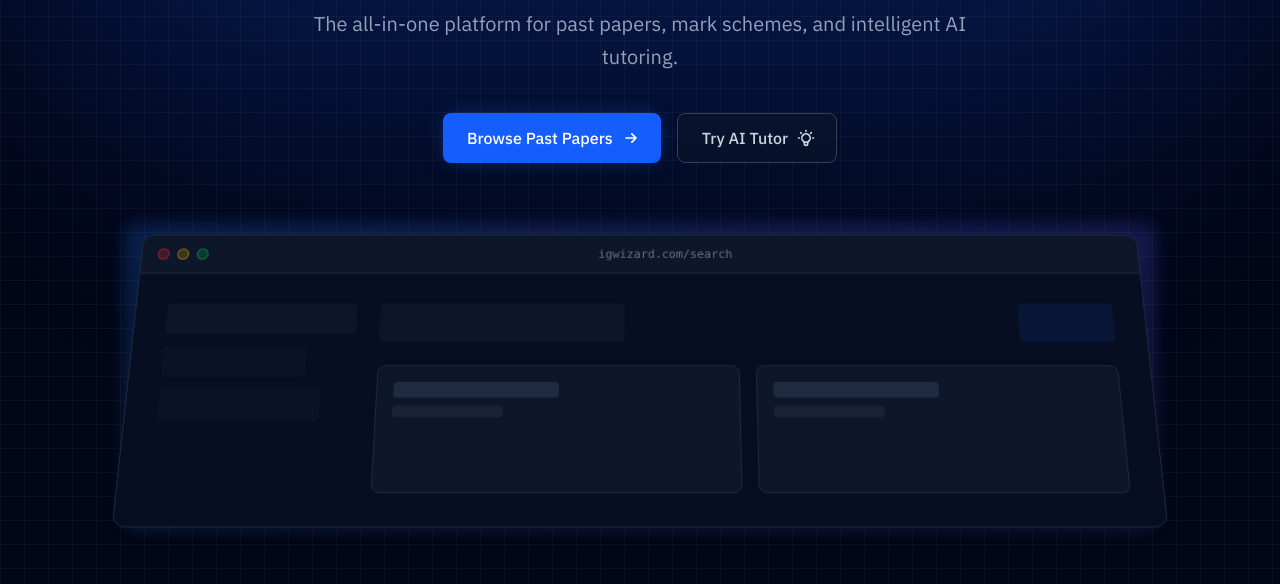
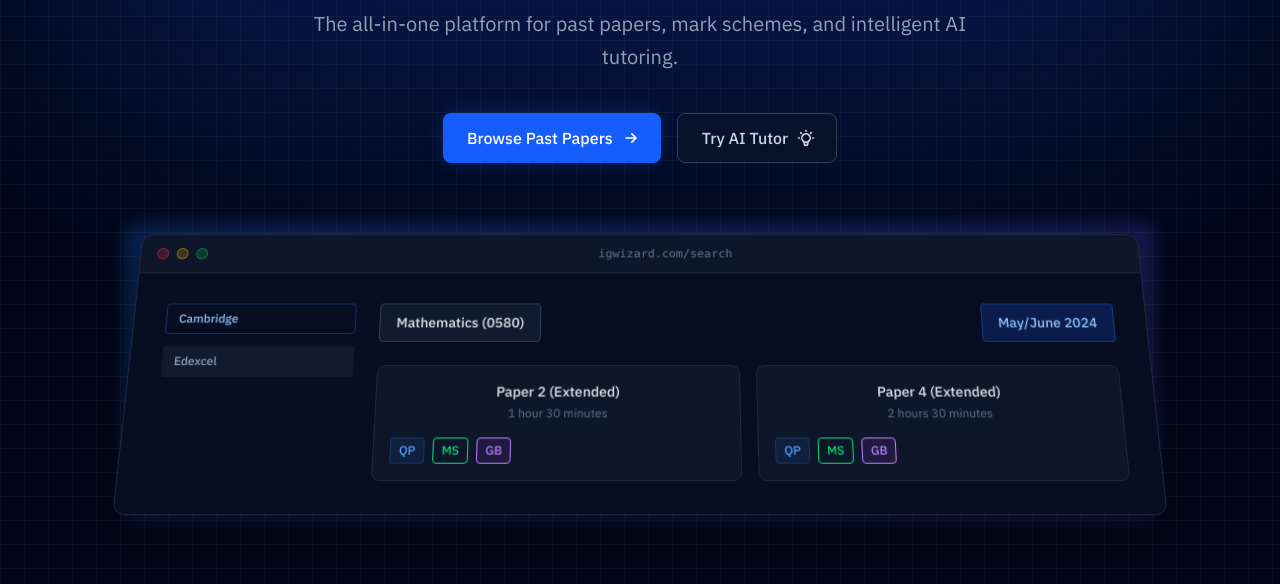
Before and after one commit to iiVertex/IG-Wizard, a website: page docs/index.html in a window 1280 px wide. Shown: the part 368-952 px from the top of the page. Drawn offline with Linux system fonts and the light colour scheme.

Commit message:
Update index.html: Fix font loading, update hero mockup sidebar, and add visible section separators

```diff
--- a/docs/index.html
+++ b/docs/index.html
@@ -15,7 +15,7 @@
     <link rel="stylesheet" href="output.css">
     <link rel="preconnect" href="https://fonts.googleapis.com">
     <link rel="preconnect" href="https://fonts.gstatic.com" crossorigin>
-    <link href="https://fonts.googleapis.com/css2?family=IBM+Plex+Sans:wght@300;400;500;600;700&display=swap" rel="stylesheet">
+    <link href="https://fonts.googleapis.com/css2?family=IBM+Plex+Sans:wght@300;400;500;600;700&display=block" rel="stylesheet">
     <!-- <script async src="https://pagead2.googlesyndication.com/pagead/js/adsbygoogle.js?client=ca-pub-4550308871402709" crossorigin="anonymous"></script> -->
     <!-- Fix navbar overflow for very small screens (320px-423px) -->
     <style>
@@ -186,24 +186,35 @@
                         <div class="flex flex-col md:flex-row gap-6">
                             <!-- Sidebar Mockup -->
                             <div class="hidden md:block w-48 space-y-3">
-                                <div class="h-8 w-full bg-slate-800/50 rounded animate-pulse"></div>
-                                <div class="h-8 w-3/4 bg-slate-800/30 rounded animate-pulse"></div>
-                                <div class="h-8 w-5/6 bg-slate-800/30 rounded animate-pulse"></div>
+                                <div class="h-8 w-full bg-blue-500/20 text-blue-300 text-xs font-medium flex items-center px-3 rounded border border-blue-500/30">Cambridge</div>
+                                <div class="h-8 w-full bg-slate-800/50 text-slate-400 text-xs font-medium flex items-center px-3 rounded hover:bg-slate-800 transition-colors">Edexcel</div>
                             </div>
                             <!-- Main Content Mockup -->
                             <div class="flex-1 space-y-4">
                                 <div class="flex justify-between items-center mb-6">
-                                    <div class="h-10 w-1/3 bg-slate-800/50 rounded animate-pulse"></div>
-                                    <div class="h-10 w-24 bg-blue-600/20 rounded animate-pulse"></div>
+                                    <div class="h-10 px-4 bg-slate-800/50 rounded flex items-center text-slate-200 font-medium text-sm border border-slate-700">Mathematics (0580)</div>
+                                    <div class="h-10 px-4 bg-blue-600/20 rounded flex items-center text-blue-300 font-medium text-sm border border-blue-500/30">May/June 2024</div>
                                 </div>
                                 <div class="grid grid-cols-1 sm:grid-cols-2 gap-4">
-                                    <div class="h-32 bg-slate-800/30 border border-slate-800 rounded-lg p-4">
-                                        <div class="h-4 w-1/2 bg-slate-700/50 rounded mb-2"></div>
-                                        <div class="h-3 w-1/3 bg-slate-700/30 rounded"></div>
+                                    <!-- Paper 2 Card -->
+                                    <div class="bg-slate-800/30 border border-slate-800 rounded-lg p-4 hover:border-slate-700 transition-colors">
+                                        <div class="text-slate-200 font-medium text-sm mb-1">Paper 2 (Extended)</div>
+                                        <div class="text-slate-500 text-xs mb-4">1 hour 30 minutes</div>
+                                        <div class="flex gap-2">
+                                            <span class="px-2 py-1 rounded bg-blue-500/10 text-blue-400 text-xs font-medium border border-blue-500/20">QP</span>
+                                            <span class="px-2 py-1 rounded bg-green-500/10 text-green-400 text-xs font-medium border border-green-500/20">MS</span>
+                                            <span class="px-2 py-1 rounded bg-purple-500/10 text-purple-400 text-xs font-medium border border-purple-500/20">GB</span>
+                                        </div>
                                     </div>
-                                    <div class="h-32 bg-slate-800/30 border border-slate-800 rounded-lg p-4">
-                                        <div class="h-4 w-1/2 bg-slate-700/50 rounded mb-2"></div>
-                                        <div class="h-3 w-1/3 bg-slate-700/30 rounded"></div>
+                                    <!-- Paper 4 Card -->
+                                    <div class="bg-slate-800/30 border border-slate-800 rounded-lg p-4 hover:border-slate-700 transition-colors">
+                                        <div class="text-slate-200 font-medium text-sm mb-1">Paper 4 (Extended)</div>
+                                        <div class="text-slate-500 text-xs mb-4">2 hours 30 minutes</div>
+                                        <div class="flex gap-2">
+                                            <span class="px-2 py-1 rounded bg-blue-500/10 text-blue-400 text-xs font-medium border border-blue-500/20">QP</span>
+                                            <span class="px-2 py-1 rounded bg-green-500/10 text-green-400 text-xs font-medium border border-green-500/20">MS</span>
+                                            <span class="px-2 py-1 rounded bg-purple-500/10 text-purple-400 text-xs font-medium border border-purple-500/20">GB</span>
+                                        </div>
                                     </div>
                                 </div>
                             </div>
@@ -214,6 +225,8 @@
         </div>
     </section>
 
+    <!-- Section Separator -->
+    <div class="w-full h-0.5 bg-white relative z-10 opacity-80"></div>
 
     <!-- Features Section -->
     <section class="relative py-24 bg-slate-950">
@@ -263,8 +276,11 @@
         </div>
     </section>
 
+    <!-- Section Separator -->
+    <div class="w-full h-0.5 bg-white relative z-10 opacity-80"></div>
+
     <!-- Testimonials Section -->
-    <section class="relative py-24 bg-slate-900">
+    <section class="relative py-24 bg-slate-950">
         <div class="absolute inset-0 bg-[linear-gradient(to_right,#80808012_1px,transparent_1px),linear-gradient(to_bottom,#80808012_1px,transparent_1px)] bg-[size:24px_24px]"></div>
         <div class="container mx-auto px-6 relative z-10">
             <h2 class="text-3xl md:text-4xl font-bold text-center text-white mb-16">Student Success Stories</h2>
@@ -307,6 +323,9 @@
             </div>
         </div>
     </section>
+
+    <!-- Section Separator -->
+    <div class="w-full h-0.5 bg-white relative z-10 opacity-80"></div>
 
     <!-- FAQ Section -->
     <section class="relative py-24 bg-slate-950">
```
